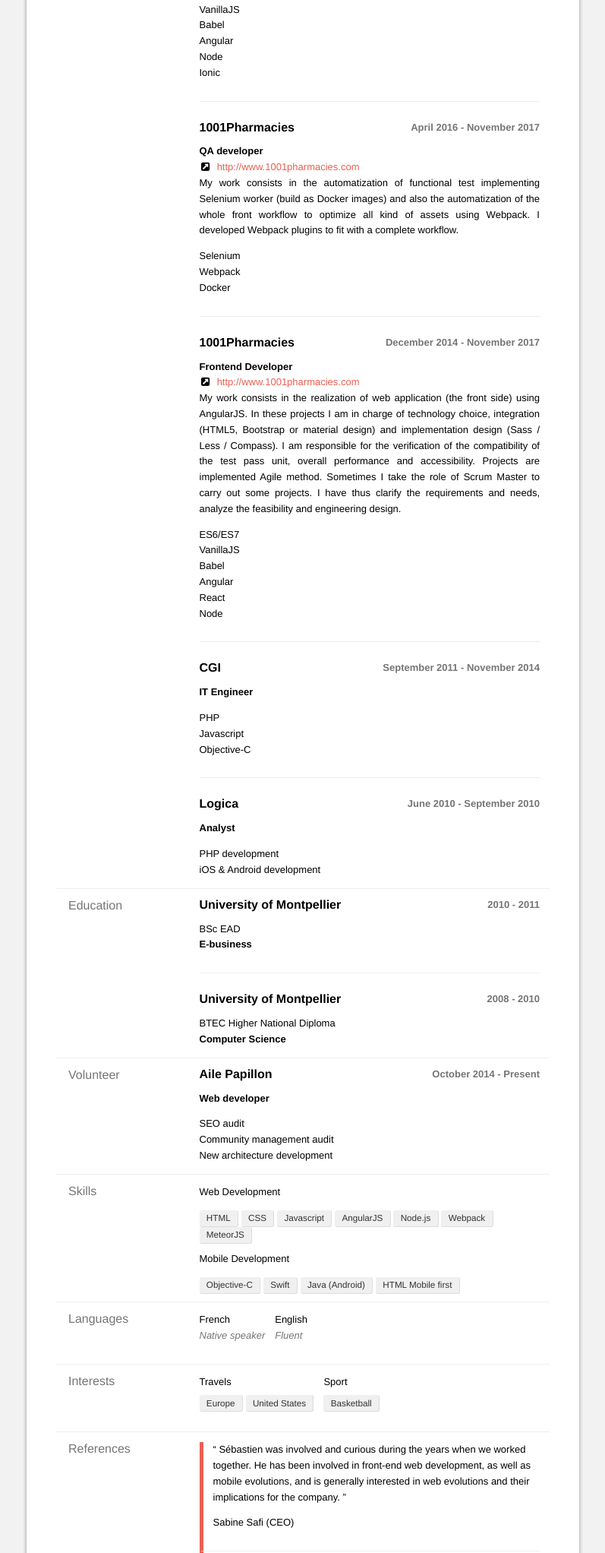
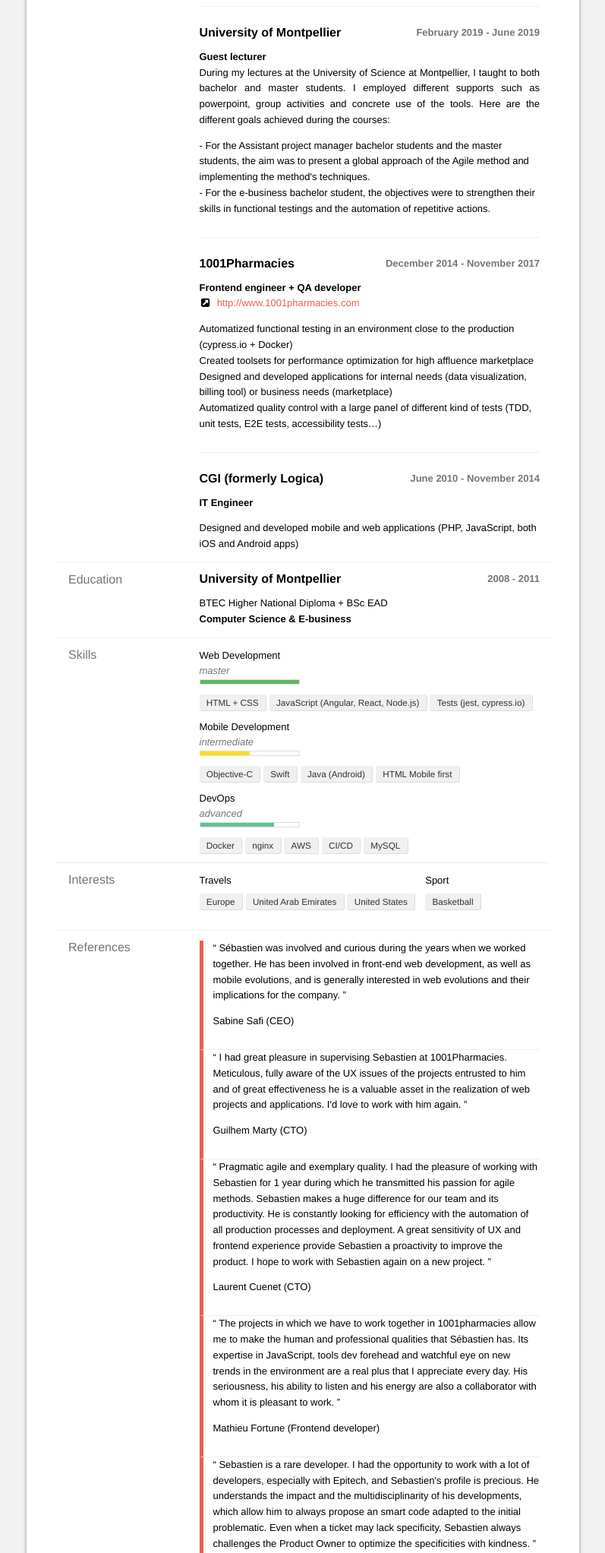
Before and after one commit to iGitScor/resume, a plain HTML site: page index.html in a window 1280 px wide. Shown: the part 756-2800 px from the top of the page at 76% size, without its empty margins (241-1038 px from the left). Drawn offline with Linux system fonts and the light colour scheme.

Commit message:
Automatic deployment update

```diff
--- a/index.html
+++ b/index.html
@@ -538,16 +538,10 @@
 						<div id="location">
 							<span class="fa fa-map-marker"></span>
 							<span class="address">
-								372 Route de Mende,
-							</span>
-							<span class="postalCode">
-								34090,
+								Oxford,
 							</span>
 							<span class="city">
-								Montpellier
-							</span>
-							<span class="countryCode">
-								(FR),
+								United Kingdom
 							</span>
 						</div>
 
@@ -583,13 +577,21 @@
 								</span>
 							</span>
 						</div>
+						<div class="item">
+							<span class="network fa fa-linkedin linkedin"></span>
+							<span class="username">
+								<span class="url">
+									<a href="https://www.linkedin.com/in/sebastiencorreaud/?locale=en_US">sebastiencorreaud</a>
+								</span>
+							</span>
+						</div>
 					</div>
 				</section>
 
 				<section class="section main-summary">
 					<h2 class='section-title'>About</h2>
 					<section>
-						<p>My name is Sebastien Correaud, Web Developer in Montpellier (France). I joined the CGI&#x27;s Webfactory Team (formerly Logica) for analysis and development tasks within various web projects using PHP frameworks (eZ Publish, Drupal, Symfony). Subsequently I have contributed to the birth and evolution of a mobile development pole (iOS, HTML5 Cross-Platform, Android). I also contributed to the evolution of the Webfactory team by achieving various missions like training junior staff, technical audits and technology watch. Nowadays I am a Fullstack Web Developer for 1001pharmacies. I&#x27;m specialized in Javascript (Node, React, ES6/ES7, Webpack, Babel). I&#x27;m also an active OSS contributor and project maintainer.</p>
+						<p>Motivated, teamwork-oriented, and responsible fullstack engineer based with significant experience as Data analysis in increasing comprehension of reports and presentations by the average professional. Highly educated, possessing a Bachelors in business analytics and computer science. Native French speaker, also fluent in English.</p>
 					</section>
 				</section>
 
@@ -613,50 +615,42 @@
 						</header>
 						<div class="item">
 						<div class="position">
-							Fullstack developer
+							Lead developer + Product Owner
 						</div>
 						<div class="website">
 							<a href="https://you2you.fr">https://you2you.fr</a>
 						</div>
-						<div class="summary">
-							<p>Realization of web applications (front side) using AngularJS and Node+Express (back side) or mobile applications (Ionic+Cordova). QA developer (TDD, unit tests, E2E tests, visual regression tests...). The projects are implemented Agile method, I contribute to this with my knowledge about Scrum and Kanban.</p>
-						</div>
 						<ul class="highlights">
-							<li>ES6/ES7</li>
-							<li>VanillaJS</li>
-							<li>Babel</li>
-							<li>Angular</li>
-							<li>Node</li>
-							<li>Ionic</li>
+							<li>Designed and developed digital solutions for stakeholders&#x27; needs in adequation with the business</li>
+							<li>Coached junior colleagues as much in product creation (Agile method) as in technical learning</li>
+							<li>Automatized quality control with a large panel of different kind of tests (TDD, unit tests, E2E tests, visual regression tests…)</li>
+							<li>Converted data into actionable insights by predicting and modeling future outcomes</li>
+							<li>Utilized MySQL and dashboard/visualization toolsets (Metabase) for data intelligence and analysis</li>
 						</ul>
 					</div>
 						<header>
 							<h3 class="name">
-								1001Pharmacies
+								University of Montpellier
 							</h3>
 							<div class="date">
 								<span class="startDate">
-									April 2016
+									February 2019
 								</span>
 								<span class="endDate">
-									- November 2017
+									- June 2019
 								</span>
 							</div>
 						</header>
 						<div class="item">
 						<div class="position">
-							QA developer
-						</div>
-						<div class="website">
-							<a href="http://www.1001pharmacies.com">http://www.1001pharmacies.com</a>
+							Guest lecturer
 						</div>
 						<div class="summary">
-							<p>My work consists in the automatization of functional test implementing Selenium worker (build as Docker images) and also the automatization of the whole front workflow to optimize all kind of assets using Webpack. I developed Webpack plugins to fit with a complete workflow.</p>
+							<p>During my lectures at the University of Science at Montpellier, I taught to both bachelor and master students. I employed different supports such as powerpoint, group activities  and concrete use of the tools. Here are the different goals achieved during the courses:</p>
 						</div>
 						<ul class="highlights">
-							<li>Selenium</li>
-							<li>Webpack</li>
-							<li>Docker</li>
+							<li>- For the Assistant project manager bachelor students and the master students, the aim was to present a global  approach of the Agile method and implementing the method&#x27;s techniques.</li>
+							<li>- For the e-business bachelor student, the objectives were to strengthen their skills in functional testings and the automation of repetitive actions.</li>
 						</ul>
 					</div>
 						<header>
@@ -674,30 +668,25 @@
 						</header>
 						<div class="item">
 						<div class="position">
-							Frontend Developer
+							Frontend engineer + QA developer
 						</div>
 						<div class="website">
 							<a href="http://www.1001pharmacies.com">http://www.1001pharmacies.com</a>
 						</div>
-						<div class="summary">
-							<p>My work consists in the realization of web application (the front side) using AngularJS. In these projects I am in charge of technology choice, integration (HTML5, Bootstrap or material design) and implementation design (Sass / Less / Compass). I am responsible for the verification of the compatibility of the test pass unit, overall performance and accessibility. Projects are implemented Agile method. Sometimes I take the role of Scrum Master to carry out some projects. I have thus clarify the requirements and needs, analyze the feasibility and engineering design.</p>
-						</div>
 						<ul class="highlights">
-							<li>ES6/ES7</li>
-							<li>VanillaJS</li>
-							<li>Babel</li>
-							<li>Angular</li>
-							<li>React</li>
-							<li>Node</li>
+							<li>Automatized functional testing in an environment close to the production (cypress.io + Docker)</li>
+							<li>Created toolsets for performance optimization for high affluence marketplace</li>
+							<li>Designed and developed applications for internal needs (data visualization, billing tool) or business needs (marketplace)</li>
+							<li>Automatized quality control with a large panel of different kind of tests (TDD, unit tests, E2E tests, accessibility tests…)</li>
 						</ul>
 					</div>
 						<header>
 							<h3 class="name">
-								CGI
+								CGI (formerly Logica)
 							</h3>
 							<div class="date">
 								<span class="startDate">
-									September 2011
+									June 2010
 								</span>
 								<span class="endDate">
 									- November 2014
@@ -709,31 +698,7 @@
 							IT Engineer
 						</div>
 						<ul class="highlights">
-							<li>PHP</li>
-							<li>Javascript</li>
-							<li>Objective-C</li>
-						</ul>
-					</div>
-						<header>
-							<h3 class="name">
-								Logica
-							</h3>
-							<div class="date">
-								<span class="startDate">
-									June 2010
-								</span>
-								<span class="endDate">
-									- September 2010
-								</span>
-							</div>
-						</header>
-						<div class="item">
-						<div class="position">
-							Analyst
-						</div>
-						<ul class="highlights">
-							<li>PHP development</li>
-							<li>iOS &amp; Android development</li>
+							<li>Designed and developed mobile and web applications (PHP, JavaScript, both iOS and Android apps)</li>
 						</ul>
 					</div>
 					</section>
@@ -748,7 +713,7 @@
 									</h3>
 								<div class="date">
 									<span class="startDate">
-										2010
+										2008
 									</span>
 									<span class="endDate">
 										- 2011
@@ -757,64 +722,16 @@
 							</header>
 							<div class="item">
 									<div class="studyType">
-										BSc EAD
+										BTEC Higher National Diploma + BSc EAD
 									</div>
 									<div class="area">
-										E-business
-									</div>
-							</div>
-							<header>
-									<h3 class="institution">
-										University of Montpellier
-									</h3>
-								<div class="date">
-									<span class="startDate">
-										2008
-									</span>
-									<span class="endDate">
-										- 2010
-									</span>
-								</div>
-							</header>
-							<div class="item">
-									<div class="studyType">
-										BTEC Higher National Diploma
-									</div>
-									<div class="area">
-										Computer Science
+										Computer Science &amp; E-business
 									</div>
 							</div>
 					</section>
 				</section>
 
 
-				<section class="section">
-					<h2 class='section-title'>Volunteer</h2>
-					<section id="volunteer">
-								<header>
-									<h3 class="company">
-										Aile Papillon
-									</h3>
-									<div class="date">
-										<span class="startDate">
-											October 2014
-										</span>
-										<span class="endDate">
-											- Present
-										</span>
-								</header>
-							<div class="item">
-							<div class="position">
-								Web developer
-							</div>
-							<ul class="highlights">
-								<li>SEO audit</li>
-								<li>Community management audit</li>
-								<li>New architecture development </li>
-							</ul>
-						</div>
-					</section>
-				</section>
 
 
 
@@ -825,19 +742,23 @@
 							<div class="name">
 								Web Development
 							</div>
+							<div class="level master">
+								<em>master</em>
+								<div class="bar"></div>
+							</div>
 							<ul class="keywords">
-								<li>HTML</li>
-								<li>CSS</li>
-								<li>Javascript</li>
-								<li>AngularJS</li>
-								<li>Node.js</li>
-								<li>Webpack</li>
-								<li>MeteorJS</li>
+								<li>HTML + CSS</li>
+								<li>JavaScript (Angular, React, Node.js)</li>
+								<li>Tests (jest, cypress.io)</li>
 							</ul>
 						</div>
 						<div class="item">
 							<div class="name">
 								Mobile Development
+							</div>
+							<div class="level intermediate">
+								<em>intermediate</em>
+								<div class="bar"></div>
 							</div>
 							<ul class="keywords">
 								<li>Objective-C</li>
@@ -846,30 +767,25 @@
 								<li>HTML Mobile first</li>
 							</ul>
 						</div>
+						<div class="item">
+							<div class="name">
+								DevOps
+							</div>
+							<div class="level advanced">
+								<em>advanced</em>
+								<div class="bar"></div>
+							</div>
+							<ul class="keywords">
+								<li>Docker</li>
+								<li>nginx</li>
+								<li>AWS</li>
+								<li>CI/CD</li>
+								<li>MySQL</li>
+							</ul>
+						</div>
 					</section>
 				</section>
 
-				<section class="section">
-					<h2 class='section-title'>Languages</h2>
-					<section id="languages">
-						<div class="item">
-							<div class="language">
-								French
-							</div>
-							<div class="fluency">
-								<em>Native speaker</em>
-							</div>
-						</div>
-						<div class="item">
-							<div class="language">
-								English
-							</div>
-							<div class="fluency">
-								<em>Fluent</em>
-							</div>
-						</div>
-					</section>
-				</section>
 
 				<section class="section">
 					<h2 class='section-title' class='section-title'>Interests</h2>
@@ -880,6 +796,7 @@
 							</div>
 							<ul class="keywords">
 								<li>Europe</li>
+								<li>United Arab Emirates</li>
 								<li>United States</li>
 							</ul>
 						</div>
@@ -915,6 +832,14 @@
 						</div>
 						<div class="item">
 							<blockquote class="reference">
+								&#8220;&#32;Pragmatic agile and exemplary quality. I had the pleasure of working with Sebastien for 1 year during which he transmitted his passion for agile methods. Sebastien makes a huge difference for our team and its productivity. He is constantly looking for efficiency with the automation of all production processes and deployment. A great sensitivity of UX and frontend experience provide Sebastien a proactivity to improve the product. I hope to work with Sebastien again on a new project.&#32;&#8221;
+							</blockquote>
+							<div class="name">
+								Laurent Cuenet (CTO)
+							</div>
+						</div>
+						<div class="item">
+							<blockquote class="reference">
 								&#8220;&#32;The projects in which we have to work together in 1001pharmacies allow me to make the human and professional qualities that Sébastien has. Its expertise in JavaScript, tools dev forehead and watchful eye on new trends in the environment are a real plus that I appreciate every day. His seriousness, his ability to listen and his energy are also a collaborator with whom it is pleasant to work.&#32;&#8221;
 							</blockquote>
 							<div class="name">
```
Also changed, not shown: fr/index.html (+85 -131 lines).
